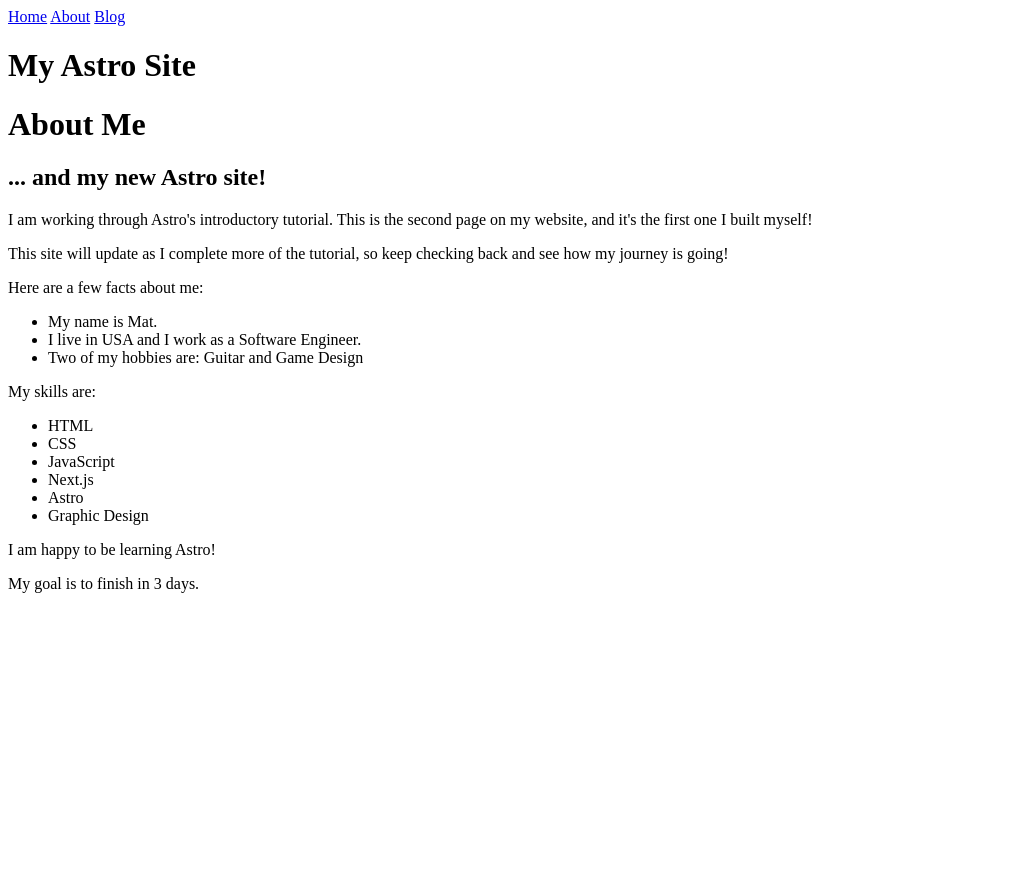
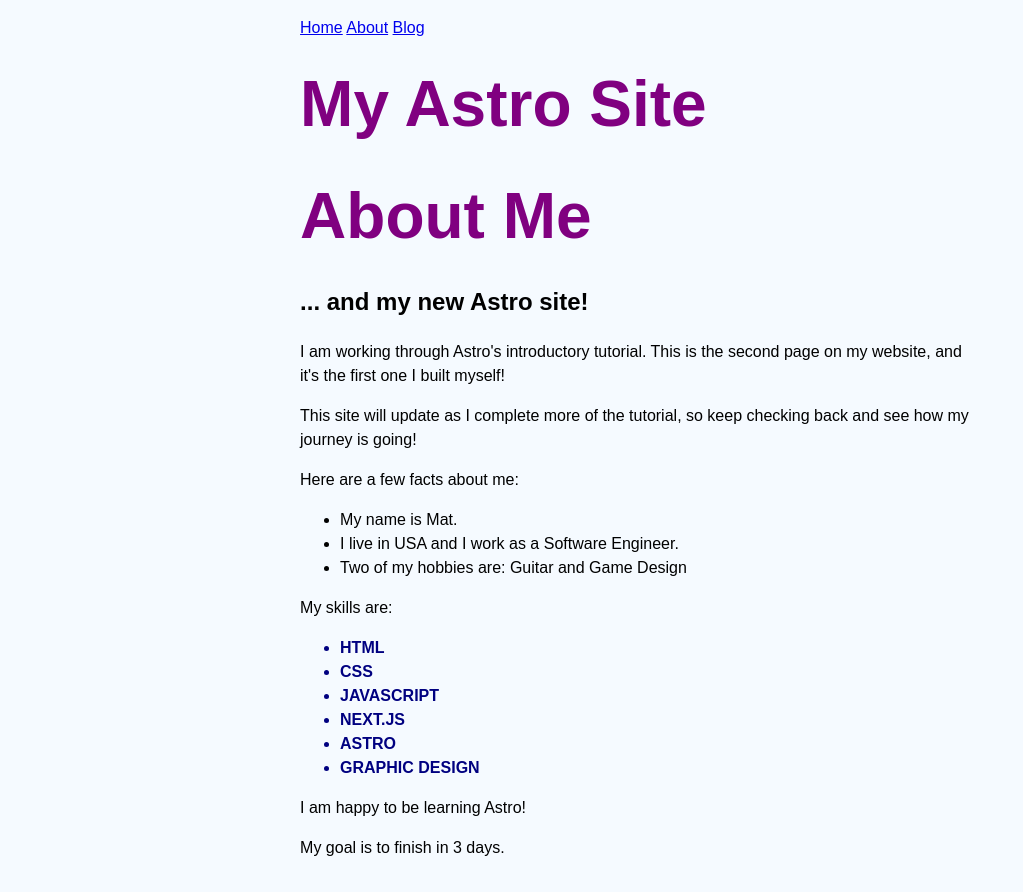
Before and after one commit to Melodician/mvenable, an Astro site: page /about in a window 1280 px wide. Shown: the whole page, without its empty margins (0-1023 px from the left). Before the commit the page ends 800 px from the top, so only its background shows below. Built offline with nearby package versions, Linux system fonts and the light colour scheme; Astro itself is replaced by a stand-in of ours.

Commit message:
added styles

```diff
--- a/src/pages/about.astro
+++ b/src/pages/about.astro
@@ -1,4 +1,6 @@
 ---
+import '../styles/global.css';
+
 const pageTitle = "About Me";
 
 const identity = {
@@ -13,6 +15,10 @@ const skills = ["HTML", "CSS", "JavaScript", "Next.js", "Astro", "Graphic Design
 const happy = true;
 const finished = false;
 const goal = 3;
+
+const skillColor = "navy";
+const fontWeight = "bold";
+const textCase = "uppercase";
 ---
 
 <html lang="en">
@@ -22,6 +28,17 @@ const goal = 3;
 		<meta name="viewport" content="width=device-width" />
 		<meta name="generator" content={Astro.generator} />
 		<title>{pageTitle}</title>
+        <style define:vars={{skillColor, fontWeight, textCase}}>
+            h1 {
+              color: purple;
+              font-size: 4rem;
+            }
+            .skill {
+                color: var(--skillColor);
+                font-weight: var(--fontWeight);
+                text-transform: var(--textCase);
+            }
+          </style>
 	</head>
 	<body>
         <a href="/">Home</a>
@@ -44,7 +61,7 @@ const goal = 3;
             </ul>
                 <p>My skills are:</p>
                 <ul>
-                    {skills.map((skill) => <li>{skill}</li>)}
+                    {skills.map((skill) => <li class="skill">{skill}</li>)}
                 </ul>
 
         {happy && <p>I am happy to be learning Astro!</p>}
--- a/src/pages/blog.astro
+++ b/src/pages/blog.astro
@@ -1,4 +1,6 @@
 ---
+import '../styles/global.css';
+
 const pageTitle = "My Wicked Sweet Blog";
 ---
 
--- a/src/pages/index.astro
+++ b/src/pages/index.astro
@@ -1,4 +1,6 @@
 ---
+import '../styles/global.css';
+
 const pageTitle = "Home Page";
 ---
 
--- /dev/null
+++ b/src/styles/global.css
@@ -0,0 +1,21 @@
+html {
+    background-color: #f5faff;
+    font-family: sans-serif;
+  }
+
+  body {
+    margin: 0 auto;
+    width: 100%;
+    max-width: 80ch;
+    padding: 1rem;
+    line-height: 1.5;
+  }
+
+  * {
+    box-sizing: border-box;
+  }
+
+  h1 {
+    margin: 1rem 0;
+    font-size: 2.5rem;
+  }
```
